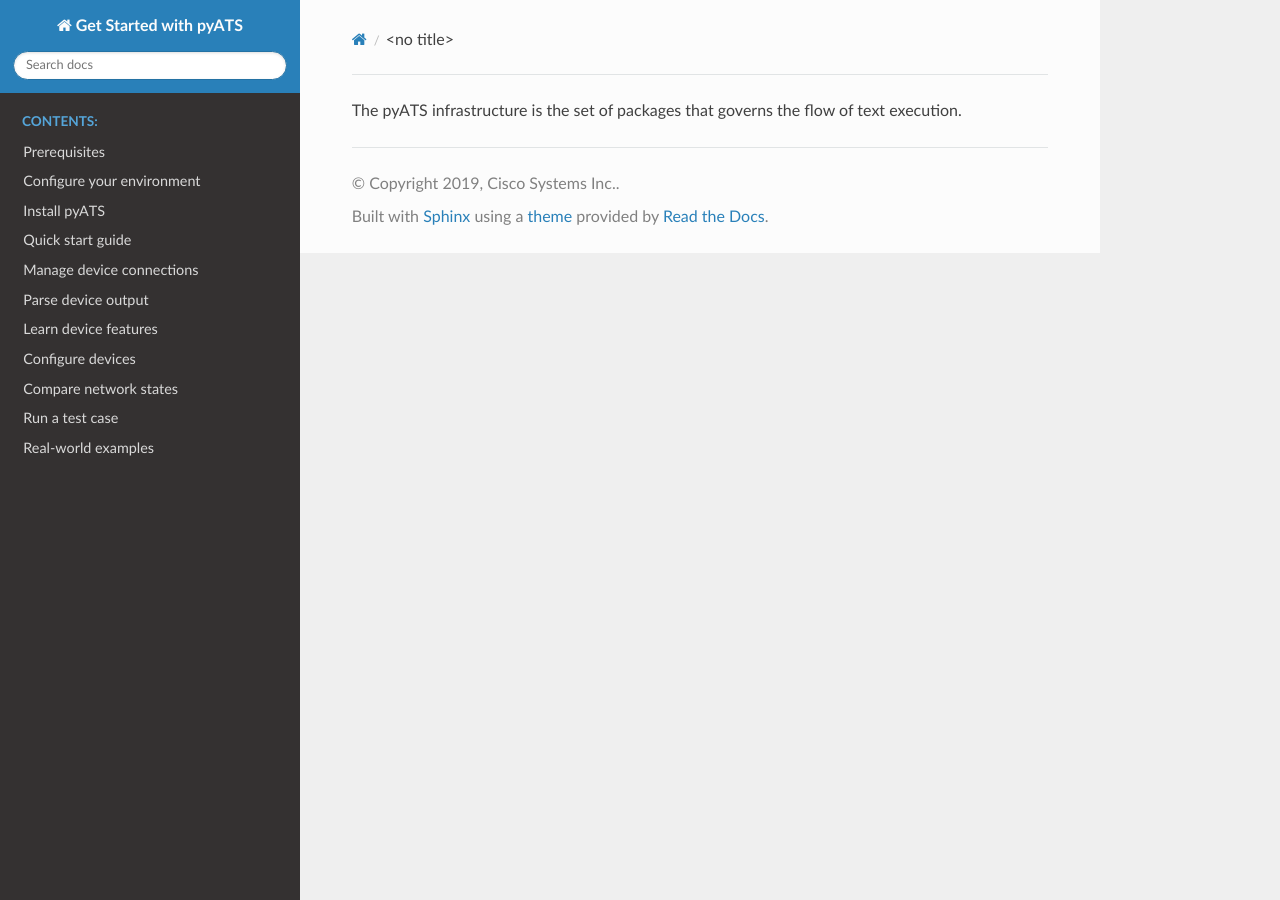
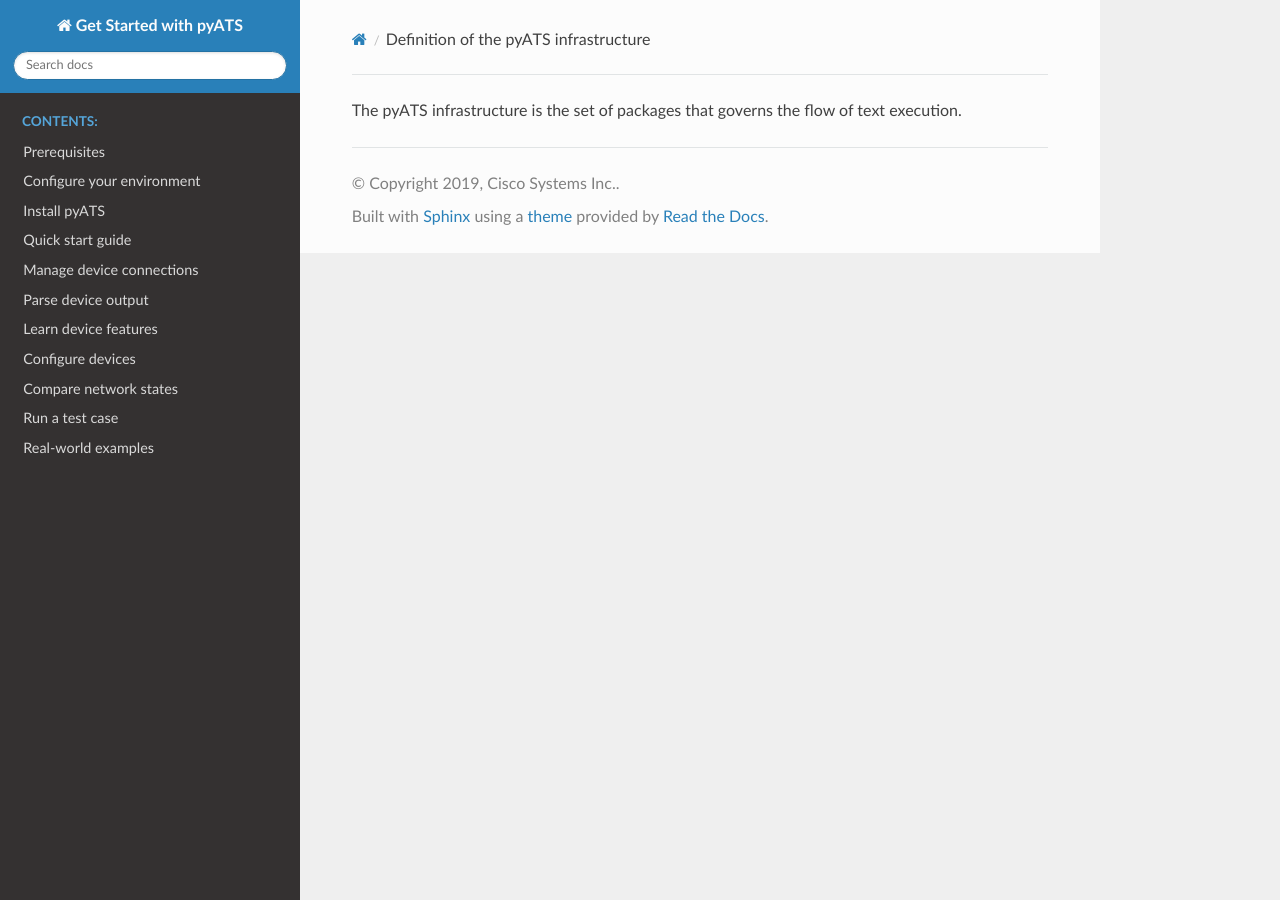
Before and after one commit to CiscoTestAutomation/getting-started, a Sphinx documentation site: the page built from source/definitions/def_pyats_code_infrastructure.rst, in a window 1280 px wide. Built offline with Sphinx 7.4.7 and the Read the Docs theme 2.0.0, drawn with Linux system fonts in a browser that asks for light colours; pages that are not in the unit, such as notebooks, are missing from menus.

Commit message:
Added titles as metadata.

```diff
--- a/source/definitions/def_pyats_code_infrastructure.rst
+++ b/source/definitions/def_pyats_code_infrastructure.rst
@@ -1 +1,3 @@
+.. title:: Definition of the pyATS infrastructure
+
 The |pyATS| infrastructure is the set of packages that governs the flow of text execution.
--- a/source/definitions/def_pyatslibrary_code_structure.rst
+++ b/source/definitions/def_pyatslibrary_code_structure.rst
@@ -1,3 +1,5 @@
+.. title:: Types of library packages
+
 The |library| contains two types of packages:
 
 #. *Infrastructure* -- The core and base class, released as pip packages. We do *not* make the source code available.
```
